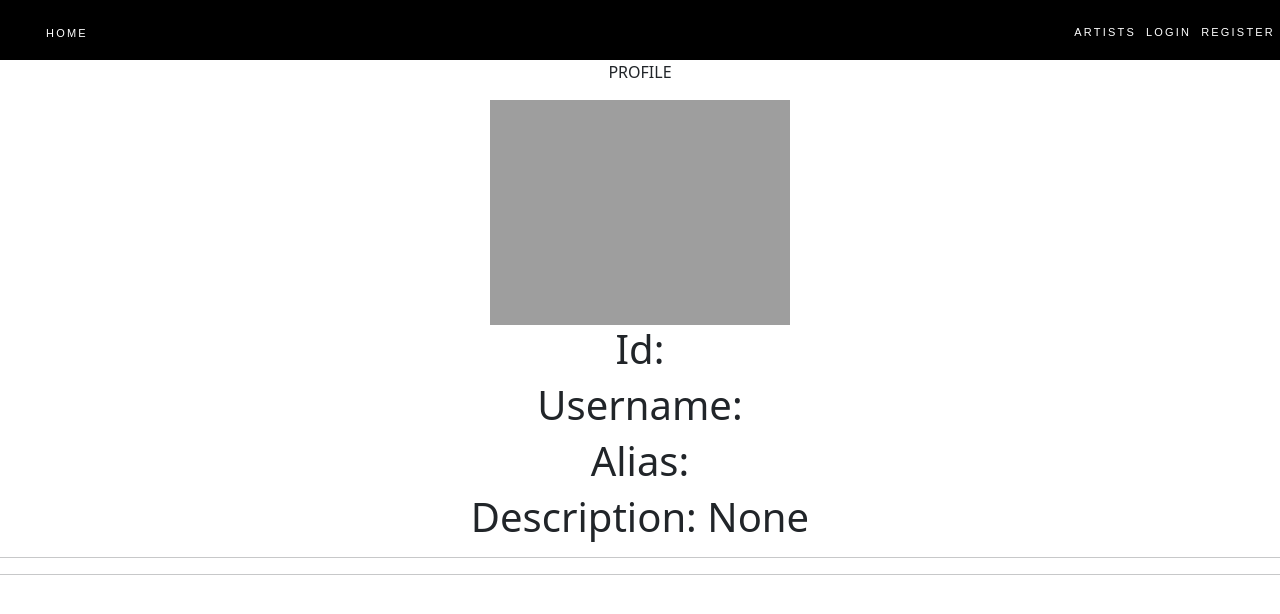
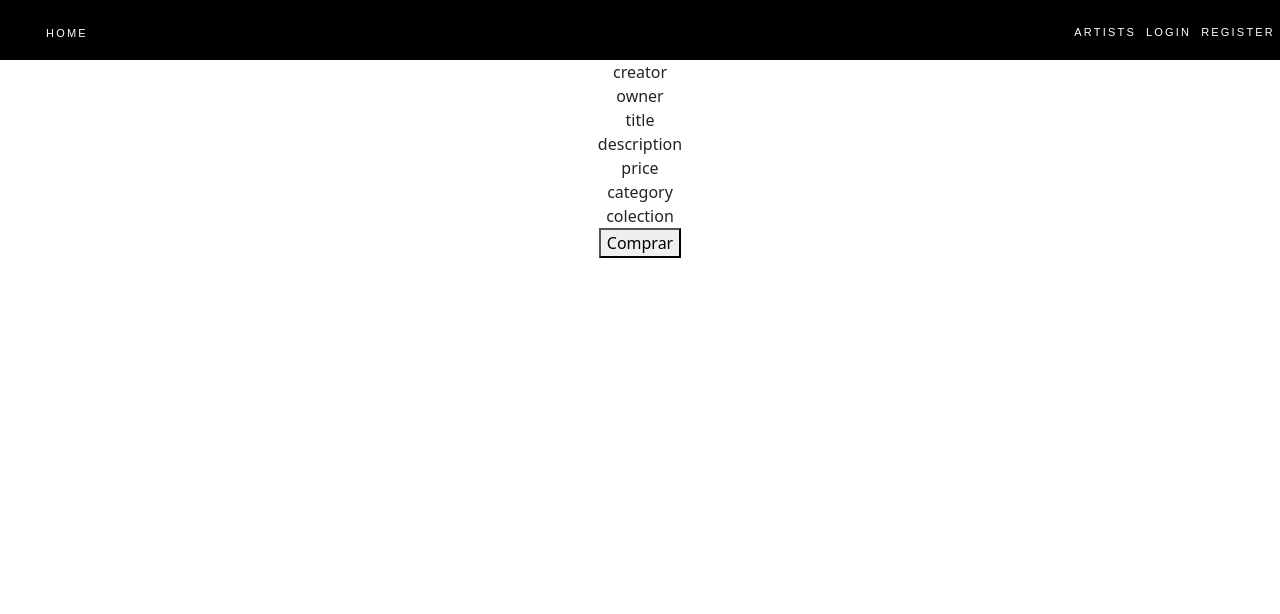
Before and after one commit to idatis-org/Solidartist, a React (Create React App) app: page /artDetail in a window 1280 px wide. Shown: the top 614 px of the page. Built offline with nearby package versions, Linux system fonts and the light colour scheme; no server answers.

Commit message:
Art_Detail page created, need to pass props from the gallery card

```diff
--- a/src/App.js
+++ b/src/App.js
@@ -13,6 +13,7 @@ import 'bootstrap/dist/css/bootstrap.min.css';
 
 import useUser from 'hooks/useUser';
 import Artists from 'pages/Artists';
+import Art_Detail from 'pages/Art_Detail';
 
 function App() {
   const { token } = useUser();
@@ -47,6 +48,10 @@ function App() {
               path="/artists"
               element={<Artists />}
             />
+             <Route
+              path="/artDetail"
+              element={<Art_Detail />}
+            />
           </Routes>
         </BrowserRouter>
       </UserContextProvider>
--- /dev/null
+++ b/src/pages/Art_Detail/index.js
@@ -0,0 +1,19 @@
+import React, { useEffect, useState } from 'react';
+import "./Art_Detail.css"
+
+export default function Art_Detail(creator, owner, title, description, price, category, colection) {
+
+
+    return (
+        <div className=''>
+            <div>creator</div>
+            <div>owner</div>
+            <div>title</div>
+            <div>description</div>
+            <div>price</div>
+            <div>category</div>
+            <div>colection</div>
+            <button>Comprar</button>
+        </div>
+    )
+}
```
Also changed, not shown: src/pages/Art_Detail/Art_Detail.css (added).
